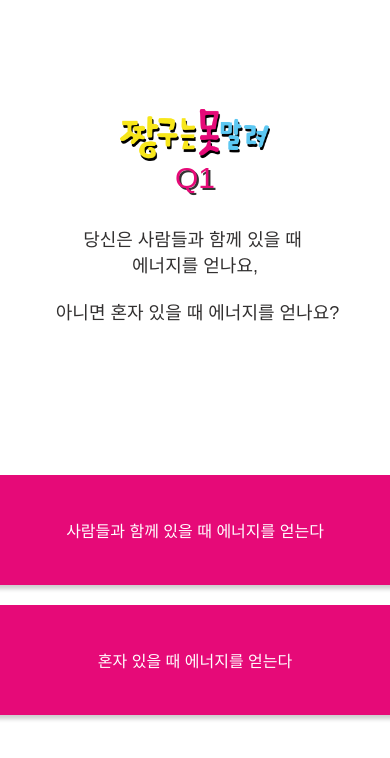
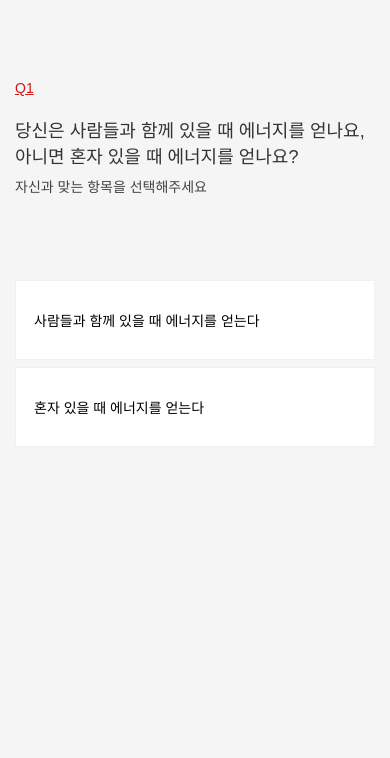
Before and after one commit to UKYUNGAH/MBTI-TEST, a React (Create React App) app: page /test in a window 390 px wide. Shown: the top 758 px of the page. Built offline with nearby package versions, Linux system fonts and the light colour scheme; a web font is replaced by a local one.

Commit message:
STYLE: 전체 디자인 수정

```diff
--- a/src/App.css
+++ b/src/App.css
@@ -4,233 +4,222 @@
     position: relative;
 } */
 :root {
+    --r-color: #d51919;
+    --dr-color: #b12121;
     --w-color: #fff;
-    --bk-color: #333;
-    --y-color: #f7e61a;
-    --b-color: #5dc8f2;
-    --p-color: #e60a78;
-    --hover-color: #d60970;
+    --b-color: #414244;
+    --border-color: #f0f0f0;
+    --text-color: #727272;
+    --test-bg: #f5f5f5;
+    --hover-color: #eee;
+    --hover2-color: #f9f9f9;
 }
+
 .wrap {
-    width: 100%;
-    margin: 0 auto;
-    position: relative;
-    overflow-x: hidden;
-    height: 100vh;
-    display: flex;
-    justify-content: center;
-    align-items: center;
 }
 .container {
     max-width: 550px;
-    min-width: 550px;
-    width: 100%;
     margin: 0 auto;
 }
-
-.main {
+.bg {
     display: flex;
     flex-direction: column;
     justify-content: center;
     align-items: center;
+    min-height: 100vh;
+    padding: 100px 0 0;
+    position: relative;
+}
+.main_color {
+    background: var(--r-color);
+}
+.test_color {
+    background: var(--test-bg);
+    padding: 80px 15px;
+    justify-content: flex-start;
+    align-items: flex-start;
+}
+.result_color {
+    padding: 80px 44px;
+    justify-content: flex-start;
+    box-shadow: 0px 4px 14px rgba(0, 0, 0, 0.2);
 }
 .main .title {
-    width: 100%;
     text-align: center;
 }
-.main .title img {
-    width: 500px;
+.main .title h1 {
+    color: var(--w-color);
+    font-size: 16px;
+    font-weight: 700;
+    margin-bottom: 15px;
 }
-.main .title h1 {
-    text-align: center;
-    font-size: 20px;
+.main .title h2 {
+    color: var(--w-color);
+    font-size: 32px;
+    font-weight: 700;
+    margin-bottom: 85px;
 }
 .main .box {
-    display: flex;
-    justify-content: space-between;
-    align-items: center;
-    margin-bottom: 40px;
+    min-height: 275px;
+    max-height: 275px;
+    margin-bottom: 25px;
+    position: relative;
 }
-.main .box img {
-    width: 50%;
+.main .box .main_img {
+    width: 230px;
+    margin: 0 auto;
 }
-.main .box h2 {
-    width: 50%;
-    font-size: 40px;
+.main .box .main_img img {
+    width: 100%;
+    height: 100%;
+}
+.main .inner {
+    position: absolute;
+    left: 50%;
+    bottom: 0;
+    transform: translateX(-50%);
+}
+.main .inner h3 {
+    width: 178px;
+    margin: 0 auto;
+    padding: 10px 0;
     text-align: center;
-    font-family: DungGeunMo;
-    font-family: EF_jejudoldam;
+    position: relative;
+    background: var(--dr-color);
+    color: var(--w-color);
+    border-radius: 10px;
 }
-.main .box span.y {
-    color: var(--y-color);
-    text-shadow: 2px 2px 1px #333;
-}
-.main .box span.p {
-    color: var(--p-color);
-    text-shadow: 2px 2px 1px #333;
-}
-.main .box span.b {
-    color: var(--b-color);
-    text-shadow: 2px 2px 1px #333;
+.main .inner h3::after {
+    content: '';
+    position: absolute;
+    bottom: 0;
+    left: 50%;
+    width: 0;
+    height: 0;
+    border: 10px solid transparent;
+    border-top-color: var(--dr-color);
+    border-bottom: 0;
+    /* margin-left: -20px; */
+    margin-bottom: -10px;
 }
 .main button {
-    width: 100%;
-    padding: 20px 0;
-    font-size: 20px;
+    display: block;
+    width: 148px;
+    margin: 0 auto;
+    margin-bottom: 88px;
+    padding: 15px 0;
+    font-size: 16px;
     font-weight: 500;
-    background: var(--p-color);
-    border: 1px solid var(--p-color);
-    border-radius: 30px;
-    color: #fff;
+    background: var(--w-color);
+    border-radius: 40px;
+    box-shadow: 4px 4px 6px rgba(0, 0, 0, 0.2);
 }
 .main button:hover {
     background: var(--hover-color);
-    transition: all ease-in 0.1s;
+    transition: all ease-in 0.2s;
 }
 
 .question {
-    text-align: center;
     width: 100%;
 }
-.question .top {
+.question .title_box {
+    min-height: 250px;
 }
-.question .top img {
-    width: 150px;
-}
-.question .top p {
-    font-size: 30px;
-    font-weight: 400;
-    margin-bottom: 30px;
-    color: #e60a78;
-    text-shadow: 2px 2px 0px #333;
+.question p {
+    font-size: 14px;
+    font-weight: 500;
+    color: var(--r-color);
+    text-decoration: underline;
+    margin-bottom: 20px;
 }
 .question h2 {
     font-size: 24px;
-    font-weight: 400;
-    color: #323030;
-    min-height: 250px;
-    display: inline-block;
-    white-space: pre-wrap;
+    font-weight: 500;
+    margin-bottom: 8px;
+    white-space: pre-line;
+}
+.question h3 {
+    font-size: 14px;
+    font-weight: 500;
+    color: var(--b-color);
+    /* margin-bottom: 55px; */
 }
 .question .select_box {
 }
 .question .select_box button {
     width: 100%;
-    min-height: 110px;
-    height: 100%;
-    padding: 30px 10px;
-    font-size: 16px;
-    white-space: pre-line;
-    margin-bottom: 20px;
-    background: var(--p-color);
-    border-radius: 30px;
-    color: var(--w-color);
-    box-shadow: 4px 4px 4px rgba(0, 0, 0, 0.2);
+    height: 80px;
+    padding: 20px 18px;
+    text-align: left;
+    background: #fff;
+    font-size: 14px;
+    font-weight: 500;
+    margin-bottom: 7px;
+    border: 1px solid var(--border-color);
 }
 .question .select_box button:hover {
-    background: var(--hover-color);
-    transform: translateY(-5px);
-    transition: all ease-in 0.1s;
+    background: var(--hover2-color);
+    transition: all ease-in 0.2s;
 }
 
 .result {
-    width: 100%;
-    height: 100vh;
-    padding: 40px 0 0;
-    margin-bottom: 40px;
-    text-align: center;
 }
 .result .title {
 }
+.result .title h2 {
+    font-size: 36px;
+    font-weight: 700;
+    color: var(--r-color);
+    text-align: center;
+    margin-bottom: 25px;
+}
 .result .title span {
     display: block;
-    font-size: 20px;
-    color: #666;
+    font-size: 16px;
+    font-weight: 500;
+    margin-bottom: 32px;
+    text-align: center;
 }
-.result .title h2 {
-    font-size: 30px;
-    font-weight: 500;
-    color: var(--b-color);
-    text-shadow: 1px 1px 0px #333;
-}
-
 .result img {
-    width: 250px;
-    margin-bottom: 30px;
+    max-width: 200px;
+    margin-bottom: 5px;
 }
 .result .text_box {
     width: 100%;
-    background: var(--p-color);
-    border: 1px solid var(--p-color);
-    margin-bottom: 50px;
-    border-radius: 30px;
-    box-shadow: 5px 5px 0px #333;
+    border-top: 1px solid var(--border-color);
+    padding-top: 24px;
 }
 .result .text_box p {
-    width: 75%;
-    text-align: center;
-    display: inline-block;
-    white-space: pre-wrap;
-    color: #fff;
-    font-weight: 400;
     font-size: 14px;
-    text-shadow: 1px 1px 1px #333;
-    padding: 30px 0;
+    font-weight: 500;
+    color: var(--text-color);
+    letter-spacing: 2px;
+    line-height: 25px;
+    white-space: pre-line;
 }
+
 .result button {
-    color: var(--y-color);
-    font-size: 20px;
-    text-shadow: 1px 1px 0px #333;
-    margin-bottom: 20px;
+    position: absolute;
+    bottom: 50px;
+    right: 44px;
+    font-size: 14px;
+    color: var(--r-color);
+    text-decoration: underline;
 }
 .result button:hover {
-    transform: translateY(-5px);
-    transition: all ease-in 0.1s;
+    color: var(--dr-color);
 }
 
 @media (max-width: 400px) {
-    .container {
-        position: relative;
-        top: 0;
-        left: 0;
-        transform: translate(0, 0);
-        width: 360px;
-        margin: 0 auto;
-        padding: 60px 0;
-    }
-    .main .title img {
-        width: 320px;
-        margin-bottom: 20px;
-    }
-    .main .box h2 {
-        font-size: 24px;
-    }
-    .main .box {
-        margin-bottom: 80px;
-    }
-    .main button {
-        position: absolute;
-        left: 50%;
-        transform: translate(-50%);
-    }
     .question h2 {
         font-size: 18px;
     }
-    .question .select_box button {
-        width: 98%;
+
+    .question .title_box {
+        min-height: 200px;
     }
-    .result {
-        padding: 0;
-        margin-bottom: 0;
-        height: auto;
-        padding: 0;
-    }
-    .result .text_box {
-        width: 94%;
-        margin: 0 auto 50px;
-    }
-    .result img {
-        width: 180px;
-        margin-bottom: 20px;
+    .result_color {
+        padding: 70px 20px;
+        box-shadow: none;
     }
 }
--- a/src/components/Question.js
+++ b/src/components/Question.js
@@ -3,11 +3,11 @@ import React from 'react';
 const Question = ({ id, question, options, onAnswer }) => {
     return (
         <div className="question">
-            <div className="top">
-                <img src="/logo.png" alt="" />
+            <div className="title_box">
                 <p>Q{id}</p>
+                <h2>{question}</h2>
+                <h3>자신과 맞는 항목을 선택해주세요</h3>
             </div>
-            <h2>{question}</h2>
             {options.map((option) => (
                 <div className="select_box">
                     <button key={option.id} onClick={() => onAnswer(option.type)}>
--- a/src/data/data.js
+++ b/src/data/data.js
@@ -6,7 +6,7 @@ export const mbtiData = [
         questions: [
             {
                 id: 1,
-                question: '당신은 사람들과 함께 있을 때 \n에너지를 얻나요,\n\n 아니면 혼자 있을 때 에너지를 얻나요?',
+                question: '당신은 사람들과 함께 있을 때 에너지를 얻나요,\n아니면 혼자 있을 때 에너지를 얻나요?',
                 options: [
                     { id: 1, label: '사람들과 함께 있을 때 에너지를 얻는다', type: 'E' },
                     { id: 2, label: '혼자 있을 때 에너지를 얻는다', type: 'I' },
@@ -14,7 +14,7 @@ export const mbtiData = [
             },
             {
                 id: 2,
-                question: '당신은 사회적 상황에서\n 편안함을 느끼나요,\n\n 아니면 긴장감을 느끼나요?',
+                question: '당신은 사회적 상황에서 편안함을 느끼나요,\n아니면 긴장감을 느끼나요?',
                 options: [
                     { id: 1, label: '사회적 상황에서 편안함을 느낀다', type: 'E' },
                     { id: 2, label: '사회적 상황에서 긴장감을 느낀다', type: 'I' },
@@ -22,7 +22,7 @@ export const mbtiData = [
             },
             {
                 id: 3,
-                question: '당신은 새로운 경험을 좋아하나요,\n 아니면 익숙한 것을 선호하나요?',
+                question: '당신은 새로운 경험을 좋아하나요,\n아니면 익숙한 것을 선호하나요?',
                 options: [
                     { id: 1, label: '새로운 경험을 좋아한다', type: 'E' },
                     { id: 2, label: '익숙한 것을 선호한다', type: 'I' },
@@ -37,7 +37,7 @@ export const mbtiData = [
             {
                 id: 1,
                 question:
-                    '당신은 현실적이고 \n구체적인 것을 선호하나요,\n\n아니면 추상적이고 상상력이\n풍부한 것을 선호하나요?',
+                    '당신은 현실적이고 구체적인 것을 선호하나요,\n아니면 추상적이고 상상력이 풍부한 것을 선호하나요?',
                 options: [
                     { id: 1, label: '현실적이고 구체적인 것을 선호한다', type: 'S' },
                     { id: 2, label: '추상적이고 상상력이 풍부한 것을 선호한다', type: 'N' },
@@ -45,8 +45,7 @@ export const mbtiData = [
             },
             {
                 id: 2,
-                question:
-                    '당신은 사실과 데이터에 \n기반하여 판단하나요,\n\n아니면 직관과 통찰에 \n기반하여 판단하나요?',
+                question: '당신은 사실과 데이터에 기반하여 판단하나요,\n아니면 직관과 통찰에 기반하여 판단하나요?',
                 options: [
                     { id: 1, label: '사실과 데이터에 기반하여 판단한다', type: 'S' },
                     { id: 2, label: '직관과 통찰에 기반하여 판단한다', type: 'N' },
@@ -69,7 +68,7 @@ export const mbtiData = [
             {
                 id: 1,
                 question:
-                    '당신은 의사결정을 할 때\n객관적인 논리와 분석에 중점을 두나요,\n\n아니면 개인적인 가치관과\n타인의 감정에 중점을 두나요?',
+                    '당신은 의사결정을 할 때 \n객관적인 논리와 분석에 중점을 두나요,\n아니면 개인적인 가치관과타인의 감정에 중점을 두나요?',
                 options: [
                     { id: 1, label: '객관적인 논리와 분석에 중점을 둔다', type: 'T' },
                     { id: 2, label: '개인적인 가치관과 타인의 감정에 중점을 둔다', type: 'F' },
@@ -77,7 +76,7 @@ export const mbtiData = [
             },
             {
                 id: 2,
-                question: '당신은 문제 해결 시\n공정성과 정의에 중점을 두나요,\n\n아니면 화합과 조화에 중점을 두나요?',
+                question: '당신은 문제 해결 시 공정성과 정의에 중점을 두나요,\n아니면 화합과 조화에 중점을 두나요?',
                 options: [
                     { id: 1, label: '공정성과 정의에 중점을 둔다', type: 'T' },
                     { id: 2, label: '화합과 조화에 중점을 둔다', type: 'F' },
@@ -86,7 +85,7 @@ export const mbtiData = [
             {
                 id: 3,
                 question:
-                    '당신은 타인의 감정을 고려하여\n결정을 내리나요,\n\n아니면 객관적인 기준에 따라\n결정을 내리나요?',
+                    '당신은 타인의 감정을 고려하여 결정을 내리나요,\n아니면 객관적인 기준에 따라 결정을 내리나요?',
                 options: [
                     { id: 1, label: '타인의 감정을 고려하여 결정을 내린다', type: 'F' },
                     { id: 2, label: '객관적인 기준에 따라 결정을 내린다', type: 'T' },
@@ -100,7 +99,7 @@ export const mbtiData = [
         questions: [
             {
                 id: 1,
-                question: '당신은 계획을 세우고 일정을 잘 지키나요,\n\n아니면 융통성 있게 \n상황에 맞춰 행동하나요?',
+                question: '당신은 계획을 세우고 일정을 잘 지키나요,\n아니면 융통성 있게 상황에 맞춰 행동하나요?',
                 options: [
                     { id: 1, label: '계획을 세우고 일정을 잘 지킨다', type: 'J' },
                     { id: 2, label: '융통성 있게 상황에 맞춰 행동한다', type: 'P' },
@@ -109,7 +108,7 @@ export const mbtiData = [
             {
                 id: 2,
                 question:
-                    '당신은 결정을 내리는 것을 좋아하나요,\n\n아니면 상황을 관찰하고 \n정보를 더 수집하는 것을 좋아하나요?',
+                    '당신은 결정을 내리는 것을 좋아하나요, 아니면\n상황을 관찰하고 정보를 더 수집하는 것을 좋아하나요?',
                 options: [
                     { id: 1, label: '결정을 내리는 것을 좋아한다', type: 'J' },
                     { id: 2, label: '상황을 관찰하고\n정보를 더 수집하는 것을 좋아한다', type: 'P' },
@@ -117,8 +116,7 @@ export const mbtiData = [
             },
             {
                 id: 3,
-                question:
-                    '당신은 일을 완료하기 위해 노력하나요,\n\n아니면 새로운 가능성을\n탐색하는 것에 관심이 있나요?',
+                question: '당신은 일을 완료하기 위해 노력하나요,\n아니면 새로운 가능성을 탐색하는 것에 관심이 있나요?',
                 options: [
                     { id: 1, label: '일을 완료하기 위해 노력한다', type: 'J' },
                     { id: 2, label: '새로운 가능성을 탐색하는 것에 관심이 있다', type: 'P' },
--- a/src/pages/Home.js
+++ b/src/pages/Home.js
@@ -12,20 +12,20 @@ const Home = () => {
     }, []);
 
     return (
-        <div className="main">
-            <div className="container">
-                <div className="title" data-aos="zoom-in" data-aos-delay="100">
-                    <img src="/logo.png" alt="" />
-                </div>
-                <div className="box" data-aos="fade-up" data-aos-delay="200">
-                    <img src="/entp.png" alt="" />
-                    <h2>
-                        <span className="y">나와 닮은</span>
-                        <br /> <span className="p">짱구 등장인물</span> <span className="b">찾기!</span>
-                    </h2>
-
-                    {/* <h2>테스트에 오신 것을 환영합니다! 자신을 더 깊이 이해하는 기회, 당신의 유형을 찾아보세요</h2> */}
-                </div>
+        <main className="main">
+            <div className="container bg main_color">
+                <header className="title" data-aos="zoom-in" data-aos-delay="100">
+                    <h1>짱구는못말려</h1>
+                    <h2>나와 같은 등장인물은?</h2>
+                </header>
+                <section className="box" data-aos="fade-up" data-aos-delay="200">
+                    <div className="main_img">
+                        <img src="/main.png" alt="메인 이미지" />
+                    </div>
+                    <div className="inner">
+                        <h3>지금 바로 테스트 해보기</h3>
+                    </div>
+                </section>
                 <button
                     type="button"
                     onClick={() => {
@@ -35,7 +35,7 @@ const Home = () => {
                     테스트 시작하기
                 </button>
             </div>
-        </div>
+        </main>
     );
 };
 
--- a/src/pages/Test.js
+++ b/src/pages/Test.js
@@ -54,7 +54,7 @@ const Test = () => {
 
     return (
         <div className="test">
-            <div className="container">
+            <div className="container bg test_color ">
                 {qIndex < questions.length ? (
                     <Question
                         question={questions[qIndex].question}
--- a/src/reset.css
+++ b/src/reset.css
@@ -12,7 +12,7 @@ body {
     padding: 0;
     font-size: 14px;
     height: 100%;
-    font-family: 'EF_jejudoldam', sans-serif;
+    font-family: 'Pretendard', sans-serif;
     font-weight: 400;
     color: #333;
     background: #fff;
@@ -134,7 +134,7 @@ input,
 button,
 textarea,
 select {
-    font-family: 'EF_jejudoldam', sans-serif;
+    font-family: 'Pretendard', sans-serif;
     outline: none;
 }
 .clear {
```
Also changed, not shown: src/data/mbtiResult.js (+32 -16 lines), src/pages/Result.js (+5 -5 lines), public/main.png (added).
